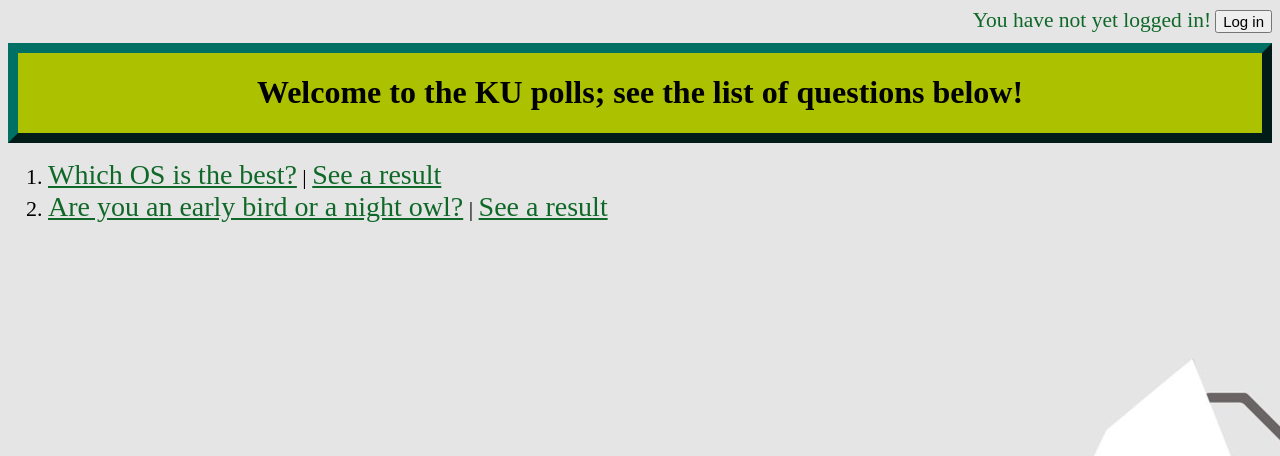
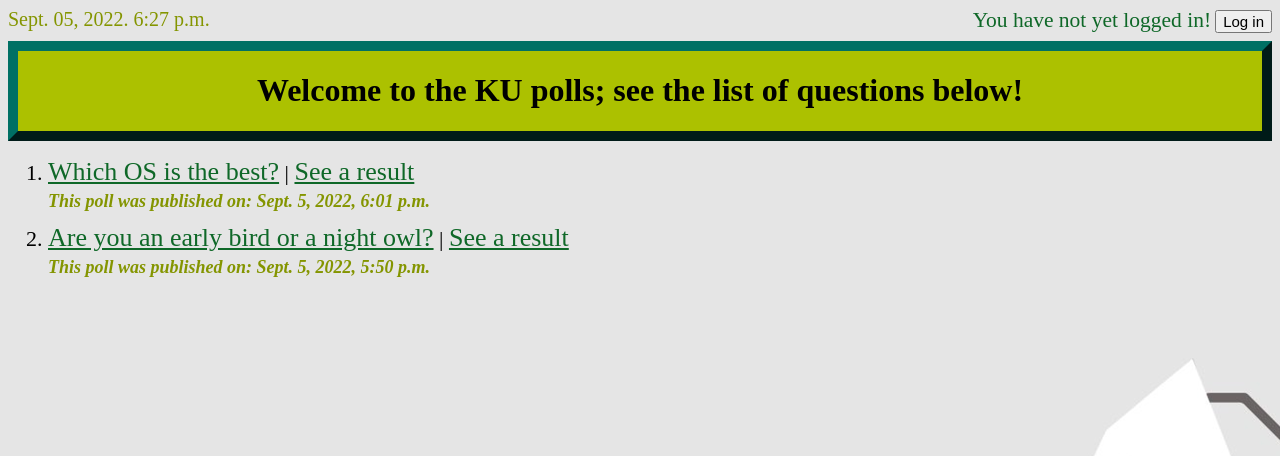
Before and after one commit to Savetang19/ku-polls, a Django app: page /polls/ in a window 1280 px wide. Shown: the top 456 px of the page. Run offline with Django 4.2, Linux system fonts and the light colour scheme; data comes from the database, SQL or seed files in the repository; both versions use the stored data as it was after the commit.

Commit message:
add current time to index page and improve UI

```diff
--- a/polls/static/polls/style.css
+++ b/polls/static/polls/style.css
@@ -19,9 +19,8 @@ label {
     font-size: 30px;
 }
 .pollsQuestions {
-    font-size: 28px;
-    color: #0f6828
-    ;
+    font-size: 26px;
+    color: #0f6828;
 }
 table, th, tr {
     border: 1px solid ghostwhite;
@@ -51,34 +50,28 @@ tr:nth-child(even) {
 }
 .welcomeText{
     font-size: 21.5px;
-    text-align: right;
-    padding-bottom: 10px;
     color: #0f6828
     ;
 }
 .welcomeContainer{
-    text-align: right;
-    padding-bottom: 10px;
+    float: right;
 }
 #bloc1, #bloc2
 {
-    display:inline;
+    display: inline;
 }
 
-/* .container {
-  width: 100%;
-  background-color: #ddd;
-  shape-margin: 10px;
+#div1, #div2{
+    display: inline;
 }
 
-.skills {
-  text-align: right;
-  padding-top: 5px;
-  padding-bottom: 5px;
-  color: white;
+.time{
+    font-size: 20px;
+    color: #849500;
 }
 
-.percent {
-    background-color: #04AA6D;
-    border-radius: 5px;
-} */
+.pubDate{
+    font-size: 18px;
+    font-style: italic;
+    color: #849500;
+}
--- a/polls/templates/polls/detail.html
+++ b/polls/templates/polls/detail.html
@@ -4,7 +4,7 @@
 <form action="{% url 'polls:vote' question.id %}" method="post">
 {% csrf_token %}
 <fieldset>
-    <legend><h1>{{ question.question_text }}</h1></legend>
+    <legend><h1 style="color: #0f6828;">{{ question.question_text }}</h1></legend>
     {% if error_message %}<p><strong>{{ error_message }}</strong></p>{% endif %}
     {% for choice in question.choice_set.all %}
         {% if choice.choice_text == previous_vote %}
--- a/polls/templates/polls/index.html
+++ b/polls/templates/polls/index.html
@@ -1,17 +1,20 @@
 {% load static %}
 <link rel="stylesheet" type="text/css" href="{% static 'polls/style.css' %}">
 
+<div style="padding-bottom: 10px;">
+    <div id="div1" class="time">{% now "N d, Y. g:i a" %}</div>
     {% if user.is_authenticated %}
-<div class="welcomeContainer">
+    <div id="div2" class="welcomeContainer">
         <div id="bloc1" class="welcomeText">Welcome back, <strong>{{ user.username }}</strong></div>
         <a id="bloc2" href="{% url 'logout'%}"><input type="button" value="Log out"></a>
     </div>
     {% else %}
-<div class="welcomeContainer">
+    <div id="div2" class="welcomeContainer">
         <div id="bloc1" class="welcomeText">You have not yet logged in!</div>
         <a id="bloc2" href="{% url 'login'%}?next={{request.path}}"><input type="button" value="Log in"></a>
     </div>
     {% endif %}
+</div>
 
 <div class="myDiv">
     <h1>Welcome to the KU polls; see the list of questions below!</h1>
@@ -28,11 +31,11 @@
 {% if latest_question_list %}
     <ul>
     {% for question in latest_question_list %}
-        <li style="list-style-type: number;">
+        <li style="list-style-type: number; padding-bottom: 10px;">
             <a class="pollsQuestions" href="{% url 'polls:detail' question.id %}">{{ question.question_text }}</a>
             <a style="color: black;"> | </a>
-            <a class="pollsQuestions" href="{% url 'polls:results' question.id %}"> See a result</a>
-
+            <a class="pollsQuestions" href="{% url 'polls:results' question.id %}"> See a result</a><br>
+            <b class="pubDate">This poll was published on: {{ question.pub_date }}</b>
         </li>
     {% endfor %}
     </ul>
```
Also changed, not shown: polls/templates/polls/results.html (+1 -6 lines), db.sqlite3. Lines whose indentation alone changed are shown as unchanged.
